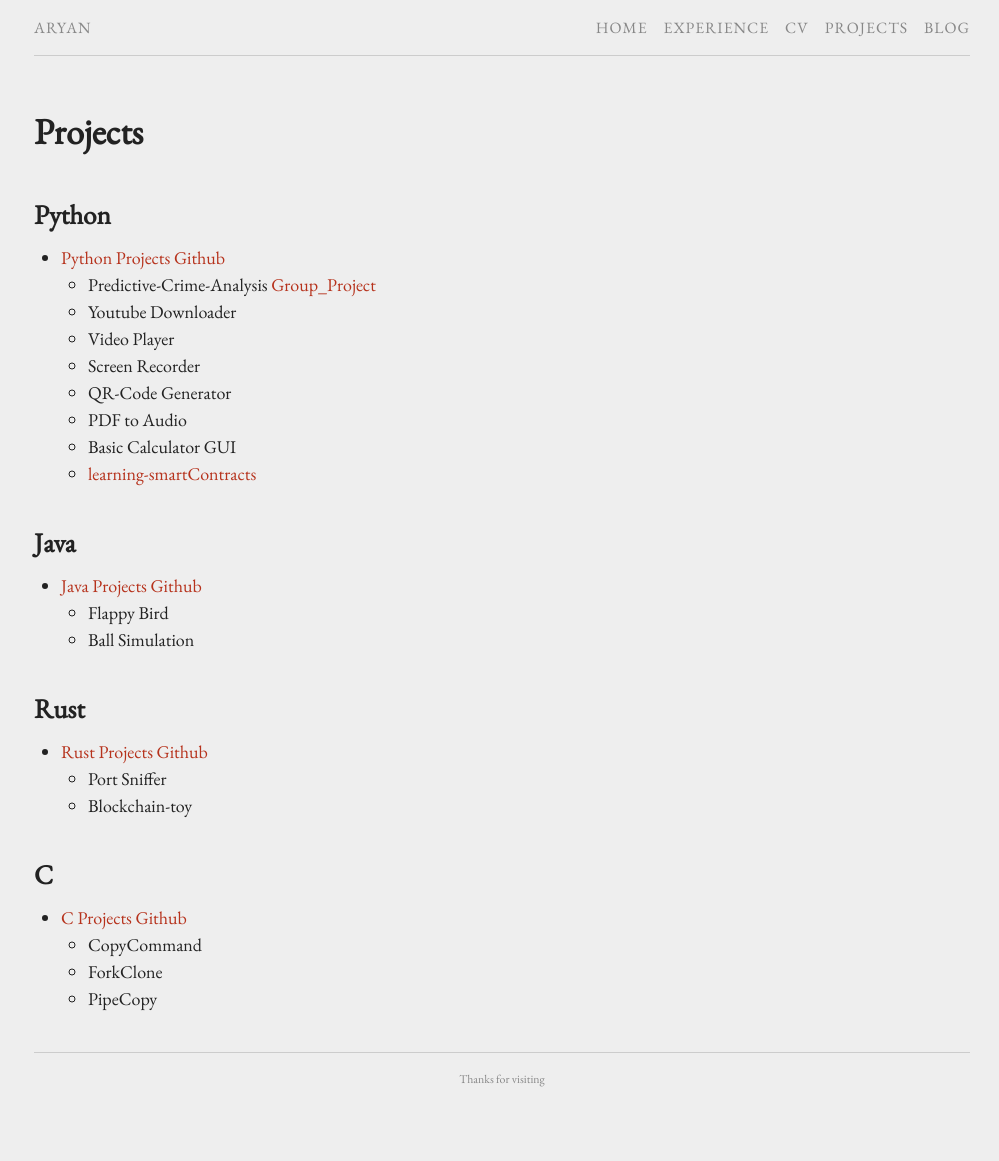
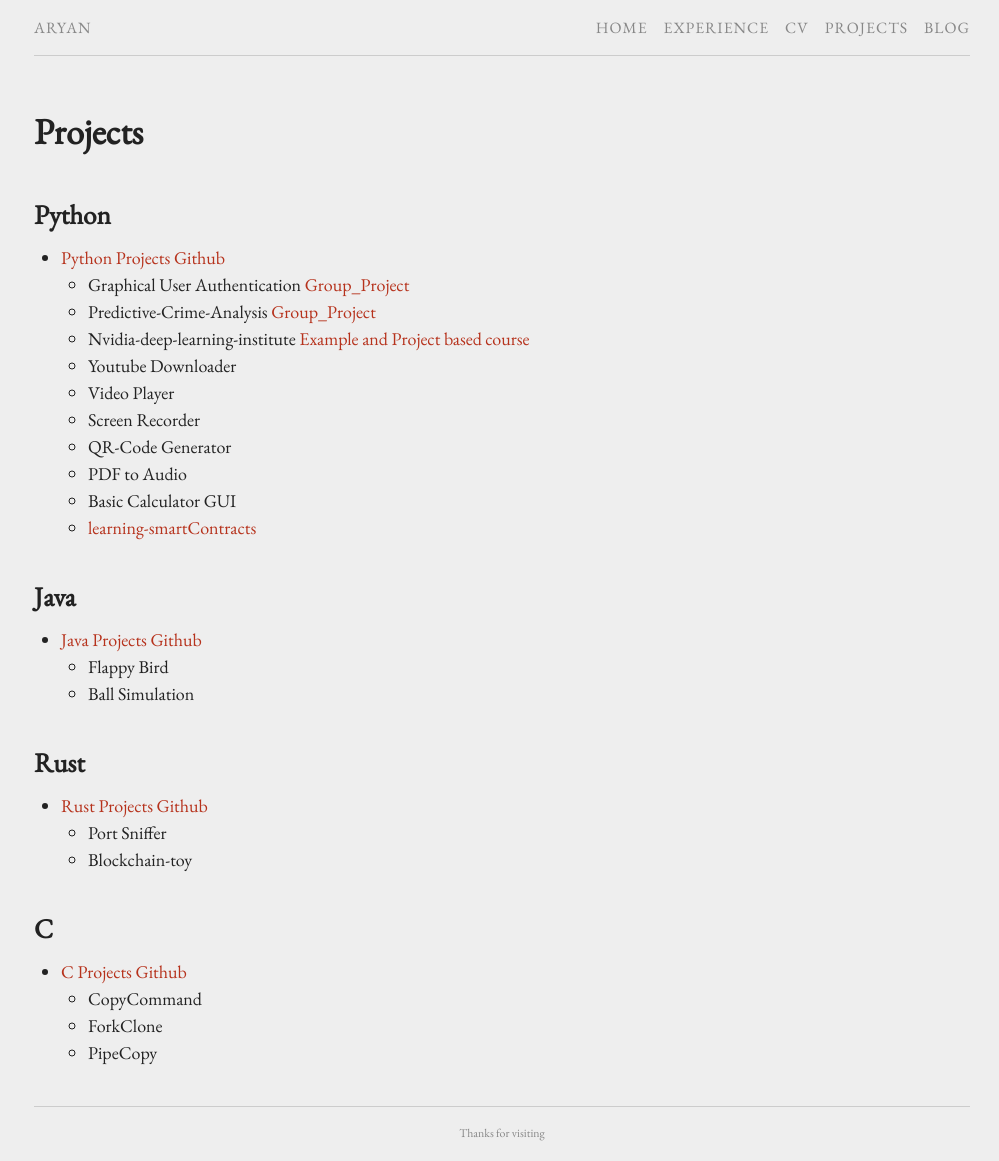
Before and after one commit to aa-ryan/aa-ryan.github.io, a Jekyll site: the page built from projects.md, in a window 1280 px wide. Shown: the whole page, without its empty margins (138-1137 px from the left). Built offline with Jekyll 4.4.1, drawn with Linux system fonts in a browser that asks for light colours; before the commit the page ends 1107 px from its top, so only the background shows below that.

Commit message:
project updated

```diff
--- a/projects.md
+++ b/projects.md
@@ -8,7 +8,9 @@ permalink: /projects/
 ## Python
 
 - [Python Projects Github](https://github.com/aa-ryan/Projects/tree/master/Python)
+  * Graphical User Authentication [Group_Project](https://github.com/AdityaRaj1440/SIH_GraphicalPassword)
   * Predictive-Crime-Analysis [Group_Project](https://github.com/aa-ryan/predictive-crime-analysis)
+  * Nvidia-deep-learning-institute [ Example and Project based course ](https://github.com/aa-ryan/nvidia-deep-learning-institute)
   * Youtube Downloader
   * Video Player
   * Screen Recorder
```
